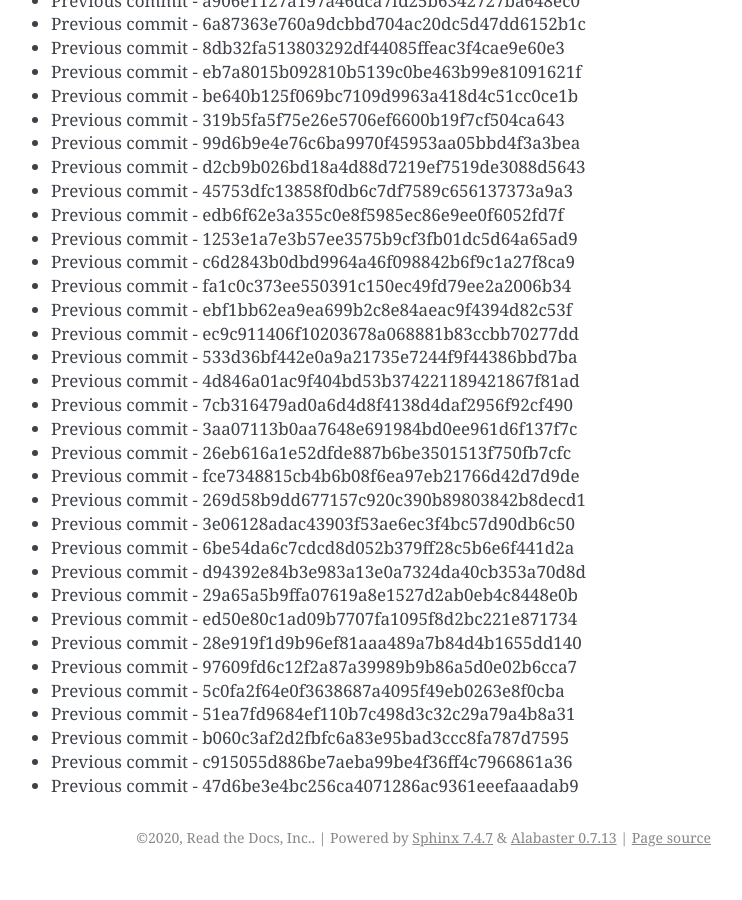
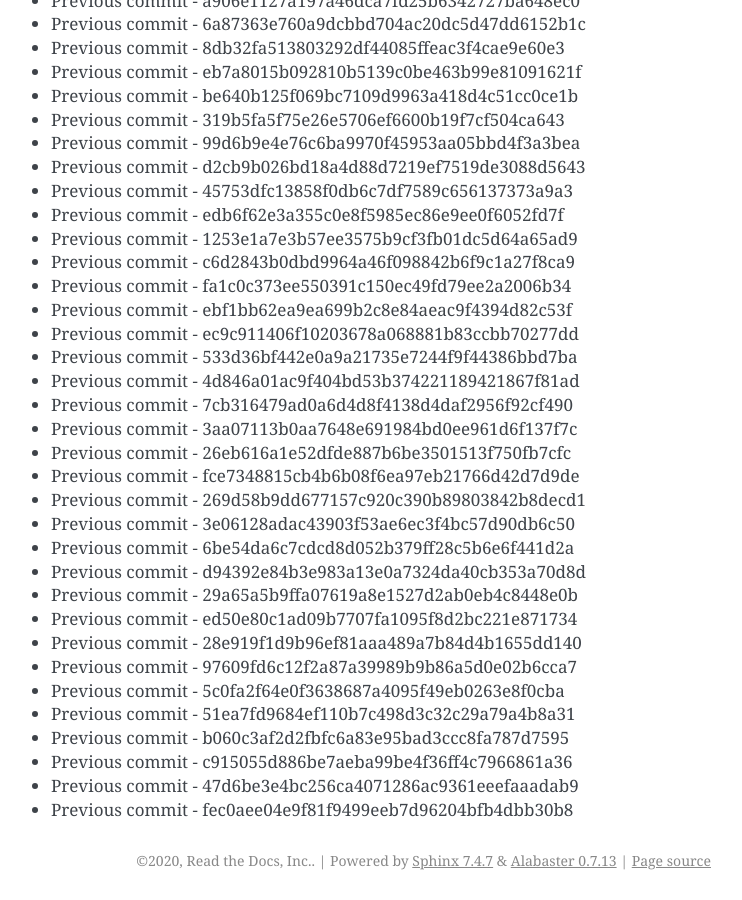
Before and after one commit to readthedocs/rtd-git-stresstest, a Sphinx documentation site: the page built from docs/updates.rst, in a window 1280 px wide and 900 px high, scrolled down 79851 px. Shown: the whole window, without its empty margins (399-1141 px from the left). Built offline with Sphinx 7.4.7, drawn with Linux system fonts in a browser that asks for light colours; before the commit the page ends 80728 px from its top, so only the background shows below that.

Commit message:
Generating commit from previous: fec0aee04e9f81f9499eeb7d96204bfb4dbb30b8

```diff
--- a/docs/updates.rst
+++ b/docs/updates.rst
@@ -3387,3 +3387,4 @@ It can be tested for any performance characteristics.
 * Previous commit - b060c3af2d2fbfc6a83e95bad3ccc8fa787d7595
 * Previous commit - c915055d886be7aeba99be4f36ff4c7966861a36
 * Previous commit - 47d6be3e4bc256ca4071286ac9361eeefaaadab9
+* Previous commit - fec0aee04e9f81f9499eeb7d96204bfb4dbb30b8
```
